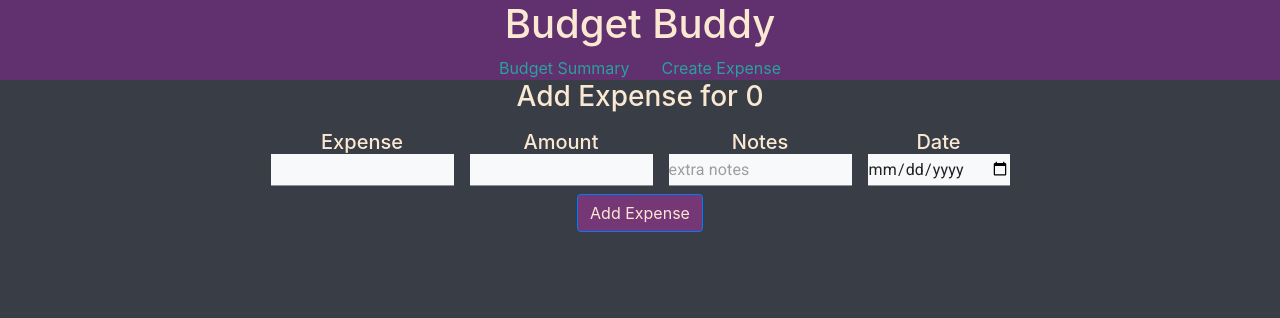
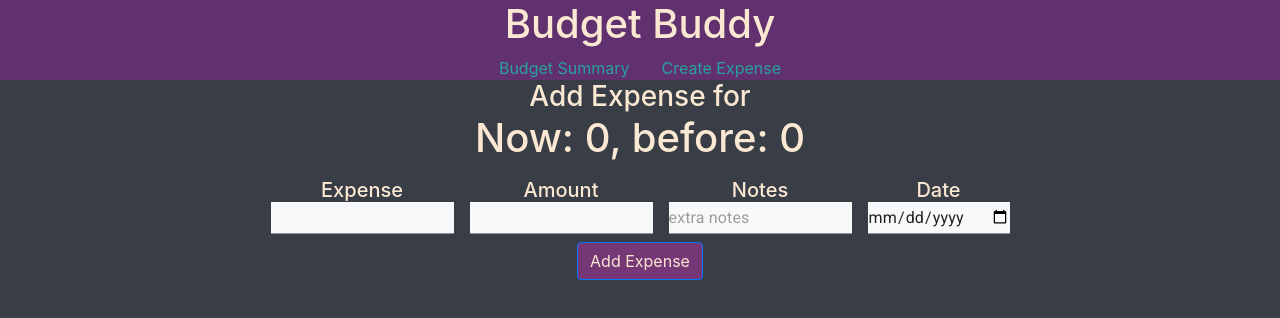
Before and after one commit to dariquewarren/BudgetAssistant, a React (Create React App) app: page /create in a window 1280 px wide. Shown: the top 318 px of the page. Built offline with nearby package versions, Linux system fonts and the light colour scheme.

Commit message:
minor change

```diff
--- a/src/components/expenseForm.js
+++ b/src/components/expenseForm.js
@@ -1,10 +1,48 @@
-import React, {Component, useState, useEffect} from 'react';
+import React, {Component, useState, useEffect, useRef} from 'react';
 import '../App.css';
 import firebase from '../firebase'
 import {TextField} from '@material-ui/core'
 import {Button} from 'react-bootstrap'
 import moment from 'moment'
 import { useAuth0} from "@auth0/auth0-react";
+
+
+
+
+// Usage
+function App() {
+  // State value and setter for our example
+  const [count, setCount] = useState(0);
+
+  // Get the previous value (was passed into hook on last render)
+  const prevEmail = usePrevious(email);
+
+  // Display both current and previous count value
+  return (
+    <div>
+      <h1>Now: {email}, before: {prevEmail}</h1>
+      <button onClick={() => setCount(count + 1)}>Increment</button>
+    </div>
+   );
+}
+
+// Hook
+function usePrevious(value) {
+  // The ref object is a generic container whose current property is mutable ...
+  // ... and can hold any value, similar to an instance property on a class
+  const ref = useRef();
+
+  // Store current value in ref
+  useEffect(() => {
+    ref.current = value;
+  }, [value]); // Only re-run if value changes
+
+  // Return previous value (happens before update in useEffect above)
+  return ref.current;
+}
+
+
+
 
 
 
@@ -15,6 +53,8 @@ const [amount, setAmount] = useState(0)
 const [notes, setNotes] = useState(0)
 const [date, setDate] = useState(0)
 const [email, setEmail] = useState(0)
+      const prevEmail = usePrevious(email);
+
 
 const [userMetadata, setUserMetadata] = useState(null);
 const { user, isAuthenticated, getAccessTokenSilently } = useAuth0();
@@ -49,7 +89,7 @@ useEffect(() => {
 
 
   getUserMetadata();
-}, []);
+}, [prevEmail]);
 
 
 let expenses = {
@@ -70,16 +110,15 @@ const handleSubmit = (e)=>{
     window.location.assign('/')
  }
 
-if(isAuthenticated){
-return setEmail(user.email)
-}
+
 
   return (
     <div className='app ' style={{backgroundColor: '#393e46'}}>
 
     <header>
     <div className='wrapper text-center'>
-    <h3 style={{color: '#fbe8d3'}}>Add Expense for {email}  </h3>
+    <h3 style={{color: '#fbe8d3'}}>Add Expense for
+    <h1>Now: {email}, before: {prevEmail}</h1>  </h3>
     </div>
     </header>
     <div className='container'>
```
